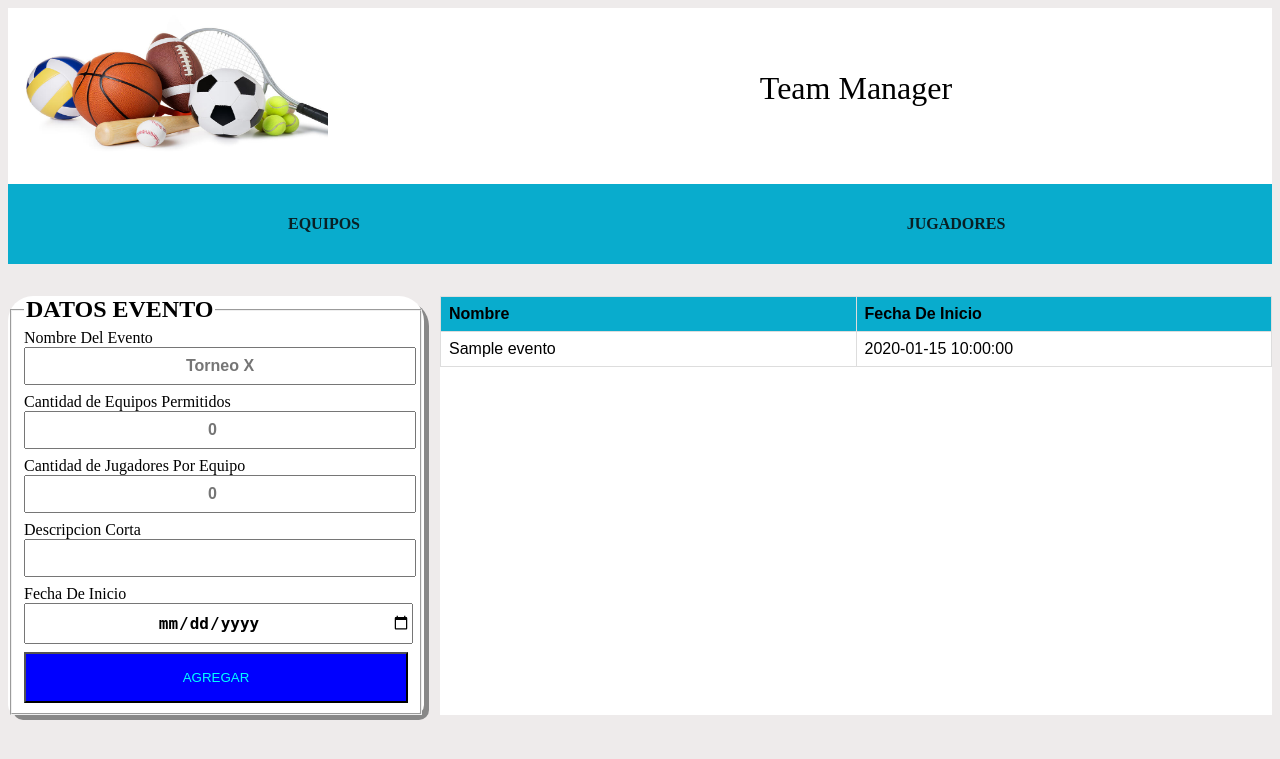
After one commit to Graco-02/TeamManager, a PHP site: page /eventos/administracion_eventos.php in a window 1280 px wide. The commit adds this page. Shown: the top 759 px of the page. Run offline with PHP 8.4, Linux system fonts and the light colour scheme; tables that the repository leaves empty or names only in its code hold one stand-in row (values such as "Sample post"); some libraries are stand-ins or nearby versions.

Commit message:
se genera nuevo modulo de mantenimiento de eventos

```diff
--- a/administracion/administracion_admin_index.php
+++ b/administracion/administracion_admin_index.php
@@ -22,7 +22,7 @@
                     </div>
                 </div>
                 <div class="menu_administracion_principal">
-                    <a href="../usuarios/admin_usuarios.php">eventos</a>
+                    <a href="../eventos/administracion_eventos.php">eventos</a>
                     <a href="../usuarios/admin_usuarios.php">usuarios</a>
                 </div>
             </div>
--- /dev/null
+++ b/css/header.css
@@ -0,0 +1,60 @@
+header{
+    background-color: white;
+}
+
+.cabecera{
+    display: grid;
+    grid-template-columns: 1fr 2fr;
+    gap: 1rem;
+}
+
+#header_logo{
+    width: 20rem;
+    height: 10rem;
+}
+
+.logo_name{
+    display: flex;
+    justify-content: center;
+    align-items: center;
+}
+
+.logo_name p{
+    font-size: 2rem;
+}
+
+.menu_administracion_principal{
+    width: 100%;
+    background-color: var(--color_menu);
+    display: grid;
+    grid-template-columns: repeat(2,1fr);
+    justify-content: center;
+    align-items: center;
+}
+
+.menu_administracion_principal a{
+    text-decoration: none;
+    cursor: pointer;
+    color: rgba(9, 9, 9, 0.864);
+    text-align: center;
+    text-transform: uppercase;
+    font-weight: 700;
+}
+
+.menu_administracion_principal a:hover{
+    color: wheat;
+    transition: 0.5s;
+}
+
+#header_contenido{
+    display: grid;
+    grid-template-rows:1fr 0.5fr;
+    gap: 1rem;
+}
+
+@media (max-width:600px) {
+    #header_logo{
+        width: 15rem;
+        height: 10rem;
+    }
+}
--- /dev/null
+++ b/eventos/administracion_eventos.php
@@ -0,0 +1,77 @@
+<?php
+      require_once("../utilidades/conexion.php");
+      require_once("../utilidades/alerta.php");
+      require_once("ctrl/eventos.php");
+?>
+
+<!DOCTYPE html>
+<html lang="en">
+<head>
+    <meta charset="UTF-8">
+    <meta name="viewport" content="width=device-width, initial-scale=1.0">
+    <title>administracion de eventos</title>
+    <link rel="stylesheet" href="css/eventos.css">
+    <link rel="stylesheet" href="../css/header.css">
+    <link rel="stylesheet" href="../css/table_css.css">
+    <script src="https://ajax.googleapis.com/ajax/libs/jquery/2.1.1/jquery.min.js" type="text/javascript"></script>
+    <script src="https://code.jquery.com/jquery-3.2.1.js"></script>
+    <script src="js/eventos.js"></script>
+</head>
+<body>
+        <header>
+            <div id="header_contenido">
+                <div class="cabecera">
+                    <img src="../imagenes/imagen_logo1.jpg" alt="header_logo" id="header_logo"/>
+                    <div class="logo_name">
+                        <p>Team Manager</p>
+                    </div>
+                </div>
+                <div class="menu_administracion_principal">
+                    <a href="../eventos/administracion_eventos.php">equipos</a>
+                    <a href="../usuarios/admin_usuarios.php">jugadores</a>
+                </div>
+            </div>
+        </header>
+
+        <main>
+            <div class="main_contenido">
+                <section class="formulario_entrada">
+                    <form id="form" action="javascript: set_insertar();" class="loging_formulario">
+                        <fieldset>
+                            <legend class="formulario_legend">Datos Evento</legend>
+                            <label for="evento_name">Nombre Del Evento</label>
+                             <input type="text" placeholder="Torneo X" class="input_formulario" name="evento_name" id="evento_name" required/>
+
+                            <label for="evento_num_equipos">Cantidad de Equipos Permitidos</label>
+                            <input type="number" placeholder="0" class="input_formulario" name="evento_num_equipos" id="evento_num_equipos" required/>
+
+                            <label for="evento_num_jug_equipos">Cantidad de Jugadores Por Equipo</label>
+                            <input type="number" placeholder="0" class="input_formulario" name="evento_num_jug_equipos" id="evento_num_jug_equipos" required/>
+
+                            <label for="evento_descripcion">Descripcion Corta</label>
+                            <input type="text" placeholder="" class="input_formulario" name="evento_descripcion" id="evento_descripcion"/>
+
+                            <label for="evento_fecha_inicio">Fecha De Inicio</label>
+                            <input type="date" placeholder="" class="input_formulario" name="evento_fecha_inicio" id="evento_fecha_inicio"/>
+
+                            <input type="submit" value="AGREGAR" name="acceder_bt" class="buton_formulario" onclick="">
+                        </fieldset>
+                    </form>
+                </section>
+
+                <section id="listado_usuario">
+                    <table id="listado_usuarios" class="listado_usuarios_css">
+                        <tr>
+                          <th>Nombre</th>
+                          <th>Fecha De Inicio</th>
+                        </tr>
+                       <?php get_listar_eventos_todos();?>
+                    </table>
+                </section>
+
+            </div>
+        </main>
+
+
+</body>
+</html>
--- /dev/null
+++ b/eventos/css/eventos.css
@@ -0,0 +1,84 @@
+:root{
+    --color_primario:rgb(244, 241, 189);
+    --color_primario_2:#eeebeb;
+    --color_menu:#09accd;
+}
+
+
+body{
+    background-color: var(--color_primario_2);
+    display: grid;
+    grid-template-rows: 0.1fr 1fr;
+    gap: 2rem;
+}
+
+
+.main_contenido{
+    display: grid;
+    grid-template-columns: 0.5fr 1fr;
+    gap: 1rem;
+}
+
+.formulario_entrada{
+    background-color: white;
+    width: 100%;
+    box-shadow: 5px 5px #888888;
+    border-radius: 25px 25px 10px 10px;
+}
+
+.loging_formulario{
+    display: flex;
+    flex-direction: column;
+    justify-content: center;
+    gap: 0.5rem;
+    width: 100%;
+    height: 100%;
+}
+
+.buton_formulario{
+    background-color: blue;
+    color: aqua;
+    width: 100%;
+    min-height: 2rem;
+    padding-top: 1rem;
+    padding-bottom: 1rem;
+}
+
+.buton_formulario:hover{
+    background-color: rgb(20, 243, 57);
+    color: aqua;
+}
+
+.input_formulario{
+    padding-top: 0.5rem;
+    padding-bottom: 0.5rem;
+    width: 100%;
+    text-align: center;
+    margin-bottom: 0.5rem;
+    font-size: 1rem;
+    font-weight: 700;
+}
+
+.formulario_legend{
+    text-transform: uppercase;
+    font-size: 1.5rem;
+    font-weight: 700;
+}
+
+#listado_usuario{
+    background-color: white;
+    overflow-y: scroll;
+}
+
+@media (max-width:600px) {
+    .main_contenido{
+        display: flex;
+        flex-direction: column;
+    }
+
+    .input_formulario{
+        padding-top: 0.1rem;
+        padding-bottom: 0.1rem;
+        margin-bottom: 0.1rem;
+    }
+}
--- /dev/null
+++ b/eventos/ctrl/eventos.php
@@ -0,0 +1,134 @@
+<?php
+
+if(count($_POST)>0){
+    include_once("../../utilidades/conexion.php");
+    include_once("../../utilidades/alerta.php");
+    $accion        = $_POST['accion'];
+
+    switch ($accion) {
+     case 1://opcion 1-agregar nuevo usuario
+        $evento_name              = $_POST["evento_name"];
+        $evento_num_equipos       = $_POST["evento_num_equipos"];
+        $evento_num_jug_equipos   = $_POST["evento_num_jug_equipos"];
+        $evento_descripcion       = $_POST["evento_descripcion"];
+        $evento_fecha_inicio      = $_POST["evento_fecha_inicio"];
+        $date = date( "Y-m-d", strtotime($evento_fecha_inicio) );
+
+        set_insert($evento_name, $evento_num_equipos,$evento_num_jug_equipos,$evento_descripcion,$date );
+        break;
+     case 2:
+        $evento        = $_POST['evento'];
+        get_evento($evento);
+      break;
+     case 3:
+        $evento_name              = $_POST["evento_name"];
+        $evento_num_equipos       = $_POST["evento_num_equipos"];
+        $evento_num_jug_equipos   = $_POST["evento_num_jug_equipos"];
+        $evento_descripcion       = $_POST["evento_descripcion"];
+        $evento_fecha_inicio      = $_POST["evento_fecha_inicio"];
+        $date = date( "Y-m-d", strtotime($evento_fecha_inicio) );
+        $id=$_POST["id"];
+        set_modificar($evento_name, $evento_num_equipos,$evento_num_jug_equipos,$evento_descripcion,$date,$id);
+        break;
+    }
+
+}
+
+
+function set_insert($evento_name, $evento_num_equipos,$evento_num_jug_equipos,$evento_descripcion,$evento_fecha_inicio ){
+    $conn = conectar();
+    $sql="INSERT INTO eventos (nombre,cantidad_equipos,cantidad_jugadores_equipo,descripcion,fecha_incio)
+    VALUES ('$evento_name', $evento_num_equipos,$evento_num_jug_equipos,'$evento_descripcion','$evento_fecha_inicio')";
+
+    if ($conn->query($sql) == TRUE) {
+       echo  'AGREGADO CORRECTO';
+    }else{
+        echo 'AGREGADO INCORRECTO';
+    }
+}
+
+
+function get_listar_eventos_todos(){
+    $conn = conectar();
+      // Check connection
+     if ($conn->connect_error) {
+          die("Connection failed: " . $conn->connect_error);
+     }
+
+      $sql = "SELECT id,nombre,cantidad_equipos,cantidad_jugadores_equipo,descripcion,fecha_incio from eventos";
+      $result = $conn->query($sql);
+      $count=1;
+      if ($result->num_rows > 0) {
+          while($row = $result->fetch_assoc() ) {
+
+         $nombre = $row["nombre"];
+         $cantidad_equipos = $row["cantidad_equipos"];
+         $cantidad_jugadores_equipo   = $row["cantidad_jugadores_equipo"];
+         $descripcion     = $row["descripcion"];
+         $fecha_incio      = $row["fecha_incio"];
+         $id      = $row["id"];
+
+           echo "<script> var usuario_js = '".$id."';</script>";
+           echo "<tr>";
+           echo "<td id='".$id."' name='fila'";
+           echo 'onclick="set_seleccionar(usuario_js);">';
+           echo $nombre;
+           echo "</td>";
+           echo "<td >$fecha_incio</td>";
+           echo "</tr> ";
+       }
+
+      }
+
+      $conn->close();
+ }
+
+
+ function get_evento($evento){
+    $conn = conectar();
+      // Check connection
+     if ($conn->connect_error) {
+          die("Connection failed: " . $conn->connect_error);
+     }
+
+      $sql = "SELECT id,nombre,cantidad_equipos,cantidad_jugadores_equipo,descripcion,fecha_incio from eventos where id =$evento";
+
+      $result = $conn->query($sql);
+      $count=1;
+      if ($result->num_rows > 0) {
+          while($row = $result->fetch_assoc() ) {
+
+         $evento_array = array();
+         array_push($evento_array,$row["id"]);
+         array_push($evento_array,$row["nombre"]);
+         array_push($evento_array,$row["cantidad_equipos"]);
+         array_push($evento_array,$row["cantidad_jugadores_equipo"]);
+         array_push($evento_array,$row["descripcion"]);
+         array_push($evento_array,$row["fecha_incio"]);
+
+         echo json_encode($evento_array);
+       }
+
+      }
+        $conn->close();
+ }
+
+ function set_modificar($evento_name, $evento_num_equipos,$evento_num_jug_equipos,$evento_descripcion,$evento_fecha_inicio,$id){
+    $conn = conectar();
+
+       $sql="UPDATE eventos SET nombre='$evento_name',
+                               cantidad_equipos=$evento_num_equipos,
+                               cantidad_jugadores_equipo=$evento_num_jug_equipos,
+                               descripcion='$evento_descripcion',
+                               fecha_incio='$evento_fecha_inicio'
+           where id =$id";
+
+       if ($conn->query($sql) == TRUE) {
+         // # Cogemos el identificador con que se ha guardado
+         $id=$conn->insert_id;
+         echo  'MODIFICACION REALIZADA';
+     }   else {
+      echo "Error Modificacion: " . $sql . "<br>" . $conn->error;
+     }
+ }
+?>
--- a/usuarios/admin_usuarios.php
+++ b/usuarios/admin_usuarios.php
@@ -26,7 +26,7 @@
                     </div>
                 </div>
                 <div class="menu_administracion_principal">
-                    <a href="categorias.php">eventos</a>
+                    <a href="../eventos/administracion_eventos.php">eventos</a>
                     <a href="../usuarios/admin_usuarios.php">usuarios</a>
                 </div>
             </div>
```
Also changed, not shown: eventos/js/eventos.js (added, +79 -0 lines), usuarios/js/usuario_jvs.js (+0 -13 lines).
